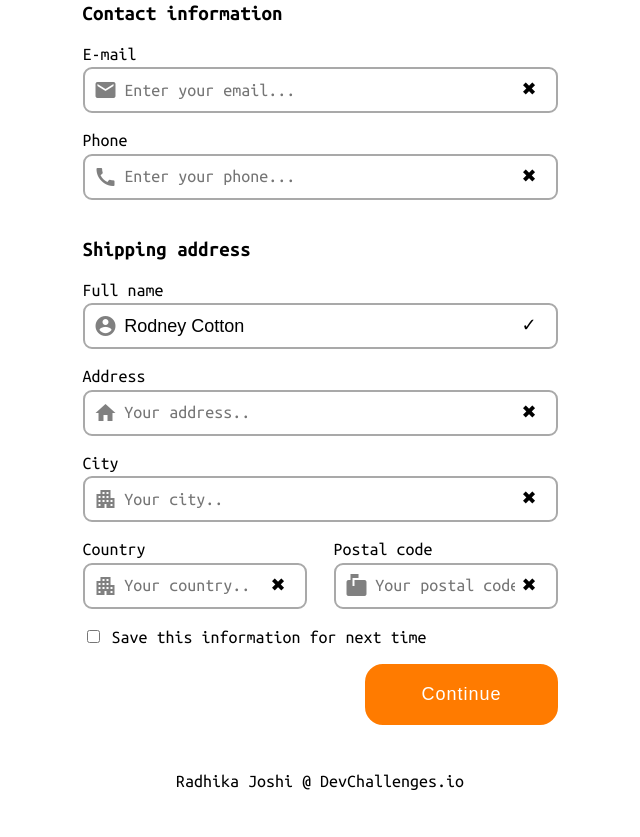
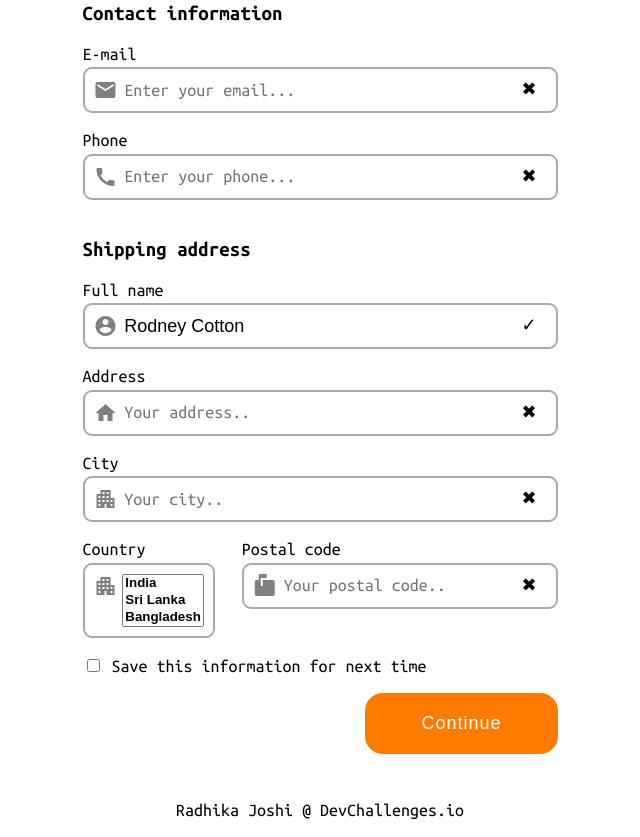
Before and after one commit to RadhikaRJ/Checkout_page_Devchallengesio, a plain HTML site: page index.html in a window 1280 px wide. Shown: the part 697-1534 px from the top of the page, without its empty margins (320-960 px from the left). Before the commit the page ends 1505 px from the top, so only its background shows below. Drawn offline with Linux system fonts and the light colour scheme.

Commit message:
implemented multiple select for country

```diff
--- a/index.html
+++ b/index.html
@@ -102,7 +102,16 @@
             <div class="country">
               <label>Country</label>
               <div class="user-input">
-                <i class="material-icons md-24">apartment</i><input required type="text" placeholder="Your country.."><span></span>
+                <!-- <i class="material-icons md-24">apartment</i><input required type="text" placeholder="Your country.."><span></span> -->
+                <i class="material-icons md-24">apartment</i><select multiple size="3">
+                  <option>India</option>
+                  <option>Sri Lanka</option>
+                  <option>Bangladesh</option>
+                  <option>Nepal</option>
+                  <option>Russia</option>
+                  <option>UK</option>
+                  <option>USA</option>
+                </select>
               </div>
             </div>
             <div class="postal-code">
--- a/styles.css
+++ b/styles.css
@@ -24,7 +24,11 @@ input + span {
     content: '✓';
     padding-left: 5px;
   }
-
+  select option {
+    /* background-color: gray; */
+    color: black;
+    font-weight: bold;
+}
 
 .material-icons {
     /* border:2px solid purple; */
```
